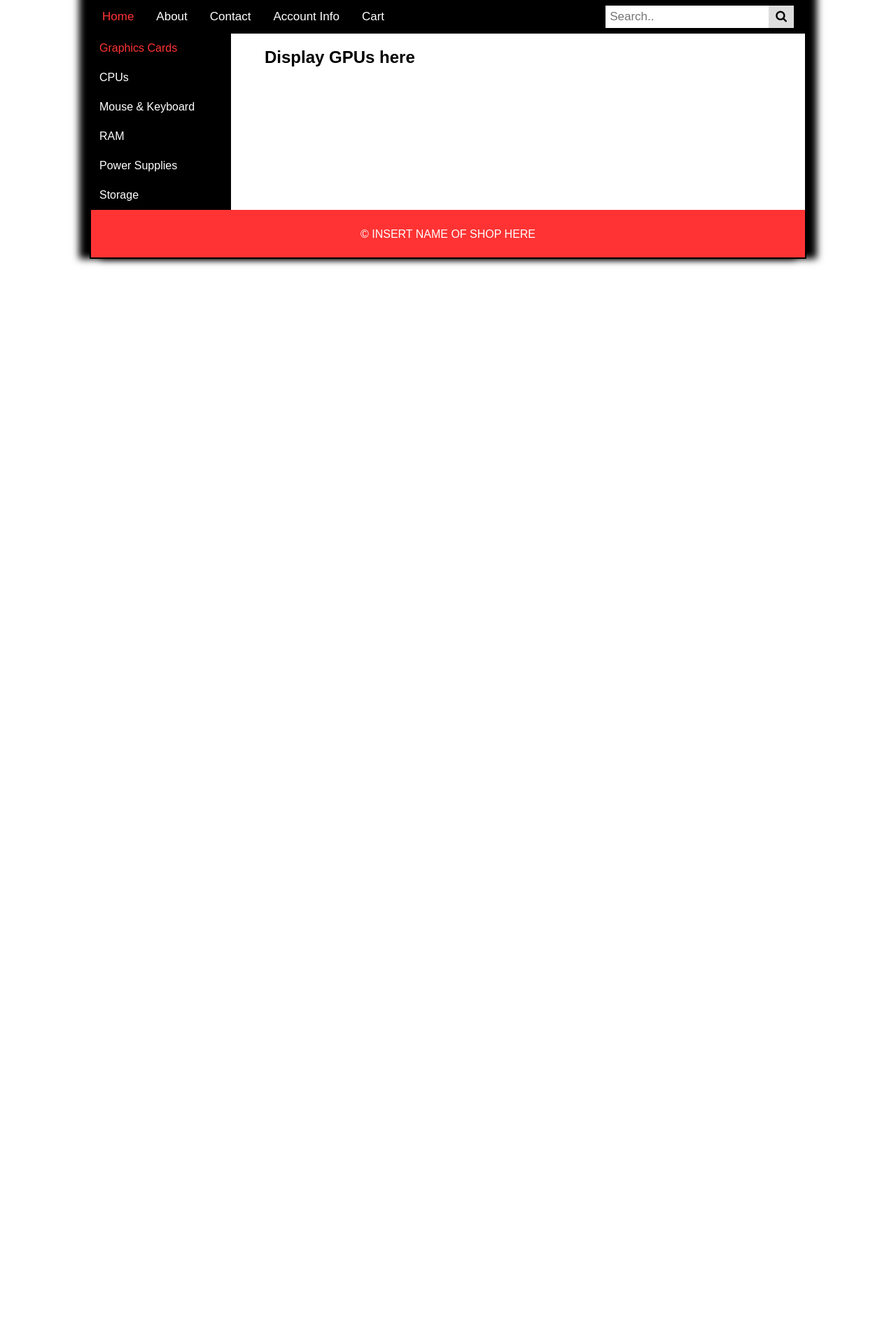
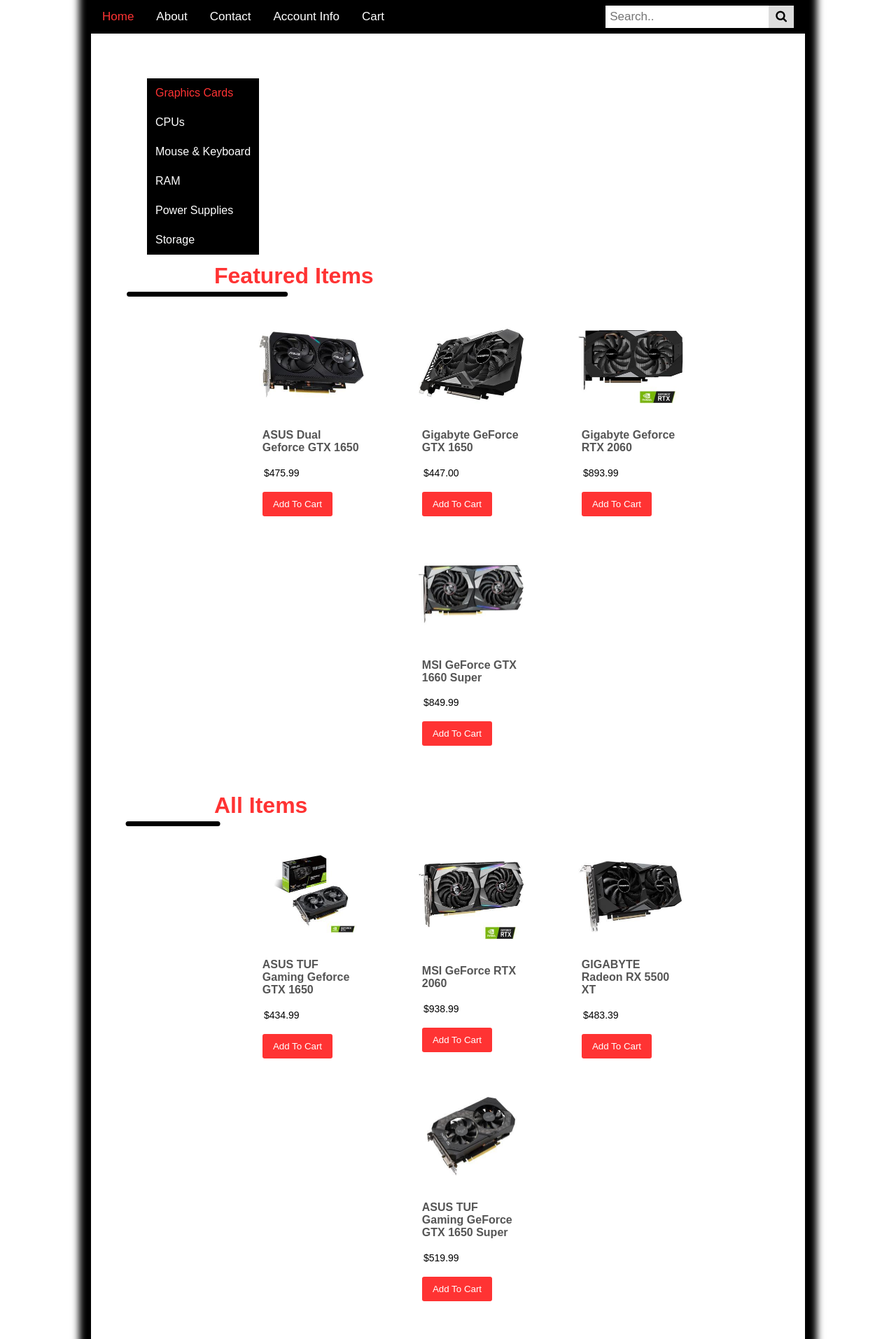
Before and after one commit to danielnguyen-675/CSCI4300-Website---Computer-Parts, a PHP site: page /computerparts/shoppingView.html in a window 1280 px wide. Shown: the part 122-2036 px from the top of the page at 70% size. Before the commit the page ends 502 px from the top, so only its background shows below. Run offline with PHP 8.4, Linux system fonts and the light colour scheme.

Commit message:
Changed formatting. Added items. Added add to cart buttons.

```diff
--- a/shoppingView.css
+++ b/shoppingView.css
@@ -29,18 +29,12 @@
     color: white;
 }
 
-main {
-    float: left;
-    padding-left: 3em;
-    padding-right: 2em;
-    max-width: 622px;
-}
 
 #mainMain {
     float: left;
     padding-left: 3em;
     padding-right: 2em;
-    max-width: 622px;
+    max-width: 100%;
 }
 
 
@@ -69,7 +63,6 @@
 
 #leftSide{
     float: left;
-    max-width: 100%;
 }
 
 
@@ -89,21 +82,24 @@
 
 
 
-/*Aside Menu*/
+/* SIDE MENU */
 .vertical-menu {
-    width: 200px; /* Set a width if you like */
+    width: 100%;
+    padding-left: 5em;
+    padding-top: 4em;
 }
 
 .vertical-menu a {
-    background-color: black; /* Grey background color */
-    color: white; /* Black text color */
-    display: block; /* Make the links appear below each other */
-    padding: 12px; /* Add some padding */
-    text-decoration: none; /* Remove underline from links */
+    background-color: black;
+    color: white;
+    display: block;
+    padding: 12px;
+    text-decoration: none;
 }
 
 .vertical-menu a:hover {
-    color: #ff3333; /* Dark grey background on mouse-over */
+    color: #ff3333;
+    transform: translateX(20px);
 }
 
 .vertical-menu a.active {
@@ -112,6 +108,7 @@
 
 
 
+/* MAIN MENU */
 
 * {box-sizing: border-box;}
 
@@ -185,3 +182,101 @@
         border: 1px solid #ccc;
     }
 }
+
+/* ITEM VIEW */
+.row {
+    display: flex;
+    align-items: center;
+    flex-wrap: wrap;
+    justify-content: space-around;
+}
+
+
+.cell {
+    max-width: 1190px;
+    margin: auto;
+    padding-left: 8em;
+    padding-right: 8em;
+}
+
+.column {
+    flex-basis: 25%;
+    padding-left: 50px;
+    min-width: 200px;
+    margin-bottom: 50px;
+    transition: transform 0.5s;
+}
+
+.column img {
+    width: 100%;
+}
+
+.column img:hover {
+    width: 100%;
+    transform: translateY(-20px);
+}
+
+.shoppingViewTitlesFEATURED, .shoppingViewTitlesALL {
+    text-align: left;
+    margin: 0 auto 40px;
+    font-size: 200%;
+    position: relative;
+    line-height: 60px;
+    color: #ff3333;
+}
+
+.shoppingViewTitlesFEATURED::after {
+    content: '';
+    background: black;
+    width: 230px;
+    height: 7px;
+    border-radius: 5px;
+    position: absolute;
+    bottom: 0;
+    left: 50%;
+    transform: translateX(-203%);
+}
+
+.shoppingViewTitlesALL::after {
+    content: '';
+    background: black;
+    width: 135px;
+    height: 7px;
+    border-radius: 5px;
+    position: absolute;
+    bottom: 0;
+    left: 50%;
+    transform: translateX(-347%);
+}
+
+h4 {
+    color: #555;
+    padding-top: 9em;
+    font-weight: bold;
+    margin: 0.3em;
+}
+
+.column p {
+    font-size: 14px;
+    display: inline-block;
+    padding-left: 0.5em;
+    padding-right: 0.75em;
+}
+
+
+
+
+/* ADD TO CART BUTTON */
+.addToCart {
+    border-radius: 3px;
+    background-color: #ff3333;
+    border: none;
+    color: #FFFFFF;
+    text-align: center;
+    padding: 0.75em;
+
+    width: 100px;
+    transition: all 0.5s;
+    cursor: pointer;
+    margin: 5px;
+}
--- a/shoppingView.html
+++ b/shoppingView.html
@@ -46,18 +46,139 @@
 
 <main id="mainMain">
 
-    <h2>Display GPUs here</h2>
+    <div class="cell">
+        <h2 class="shoppingViewTitlesFEATURED">Featured Items</h2>
+        <div class="row">
+            <div class="column">
+                <img
+                        src="itemPictures/asus_dual_geforce_gtx_1650.jpg"
+                        alt="Picture Unavaiable"
+                />
+                <h4>ASUS Dual Geforce GTX 1650</h4>
+                <p>$475.99</p>
+                <button type="button" class="addToCart" onclick="alert('Successully added to cart!')">Add To Cart</button>
+            </div>
 
-    <br>
-    <br>
-    <br>
-    <br>
+            <div class="column">
+                <img
+                        src="itemPictures/gigabyte_geforce_gtx_1650.jpg"
+                        alt="Picture Unavaiable"
+                />
+                <h4>Gigabyte GeForce GTX 1650</h4>
+                <p>$447.00</p>
+                <button type="button" class="addToCart" onclick="alert('Successully added to cart!')">Add To Cart</button>
+            </div>
+            <div class="column">
+                <img
+                        src="itemPictures/gigabyte_geforce_rtx_2060.jpg"
+                        alt="Picture Unavaiable"
+                />
+                <h4>Gigabyte Geforce RTX 2060</h4>
+                <p>$893.99</p>
+                <button type="button" class="addToCart" onclick="alert('Successully added to cart!')">Add To Cart</button>
+            </div>
+            <div class="column">
+                <img
+                        src="itemPictures/msi_geforce_gtx_1660_super.jpg"
+                        alt="Picture Currently Unavaiable"
+                />
+                <h4>MSI GeForce GTX 1660 Super</h4>
+                <p>$849.99</p>
+                <button type="button" class="addToCart" onclick="alert('Successully added to cart!')">Add To Cart</button>
+            </div>
+        </div>
+    </div>
+
+    <div class="cell">
+        <h2 class="shoppingViewTitlesALL">All Items</h2>
+        <div class="row">
+            <div class="column">
+                <img
+                        src="itemPictures/asus_tufgaming_geforce_gtx_1650.jpg"
+                        alt="Picture Unavaiable"
+                />
+                <h4>ASUS TUF Gaming Geforce GTX 1650</h4>
+                <p>$434.99</p>
+                <button type="button" class="addToCart" onclick="alert('Successully added to cart!')">Add To Cart</button>
+            </div>
+
+            <div class="column">
+                <img
+                        src="itemPictures/msi_geforce_rtx_2060.jpg"
+                        alt="Picture Unavaiable"
+                />
+                <h4>MSI GeForce RTX 2060</h4>
+                <p>$938.99</p>
+                <button type="button" class="addToCart" onclick="alert('Successully added to cart!')">Add To Cart</button>
+            </div>
+            <div class="column">
+                <img
+                        src="itemPictures/gigabyte_radeon_rx_5500_xt.jpg"
+                        alt="Picture Unavaiable"
+                />
+                <h4>GIGABYTE Radeon RX 5500 XT</h4>
+                <p>$483.39</p>
+                <button type="button" class="addToCart" onclick="alert('Successully added to cart!')">Add To Cart</button>
+            </div>
+            <div class="column">
+                <img
+                        src="itemPictures/asus_tufgaming_geforce_gtx_1650_super.jpg"
+                        alt="Picture Currently Unavaiable"
+                />
+                <h4>ASUS TUF Gaming GeForce GTX 1650 Super</h4>
+                <p>$519.99</p>
+                <button type="button" class="addToCart" onclick="alert('Successully added to cart!')">Add To Cart</button>
+            </div>
+        </div>
+    </div>
+
+    <div class="cell">
+        <div class="row">
+            <div class="column">
+                <img
+                        src="itemPictures/asus_phoenix_geforce_gtx_1650.jpg"
+                        alt="Picture Unavaiable"
+                />
+                <h4>ASUS Phoenix GeForce GTX 1650</h4>
+                <p>$478.99</p>
+                <button type="button" class="addToCart" onclick="alert('Successully added to cart!')">Add To Cart</button>
+            </div>
+
+            <div class="column">
+                <img
+                        src="itemPictures/msi_geforce_rtx_2070.jpg"
+                        alt="Picture Unavaiable"
+                />
+                <h4>MSI GeForce RTX 2070</h4>
+                <p>$963.99</p>
+                <button type="button" class="addToCart" onclick="alert('Successully added to cart!')">Add To Cart</button>
+            </div>
+            <div class="column">
+                <img
+                        src="itemPictures/evga_geforce_gtx_1060.jpg"
+                        alt="Picture Unavaiable"
+                />
+                <h4>EVGA GeForce GTX 1060</h4>
+                <p>$924.95</p>
+                <button type="button" class="addToCart" onclick="alert('Successully added to cart!')">Add To Cart</button>
+            </div>
+            <div class="column">
+                <img
+                        src="itemPictures/msi_geforce_gtx_1650.jpg"
+                        alt="Picture Currently Unavaiable"
+                />
+                <h4>MSI GeForce GTX 1650</h4>
+                <p>$454.99</p>
+                <button type="button" class="addToCart" onclick="alert('Successully added to cart!')">Add To Cart</button>
+            </div>
+        </div>
+    </div>
 </main>
 
 
 
 <footer>
-    <p>&copy; INSERT NAME OF SHOP HERE</p>
+    <p>&copy; Neweregg</p>
 </footer>
 
 </body>
```
